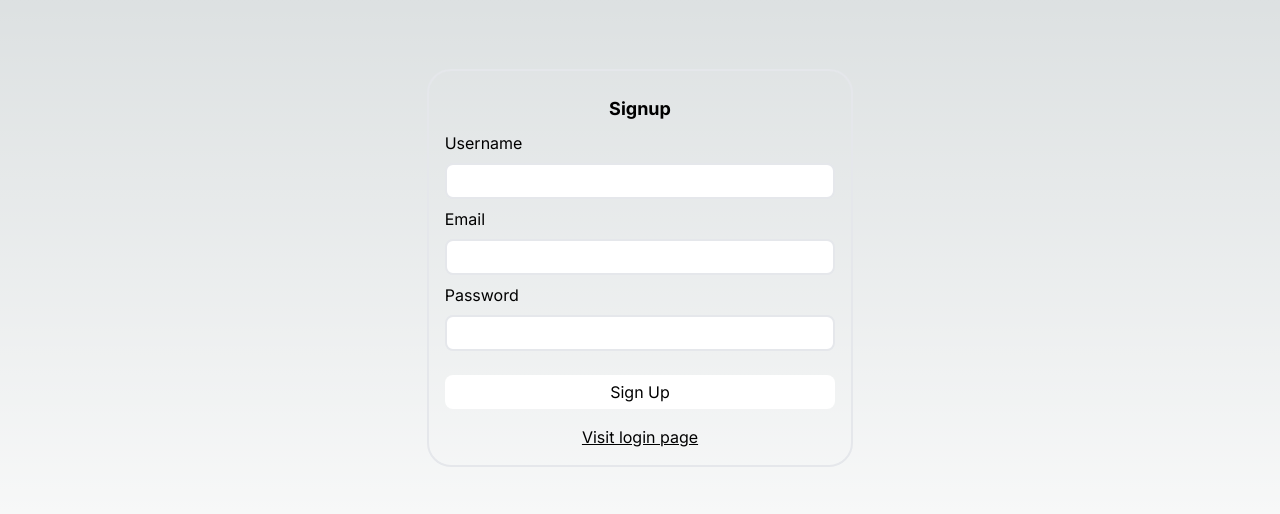
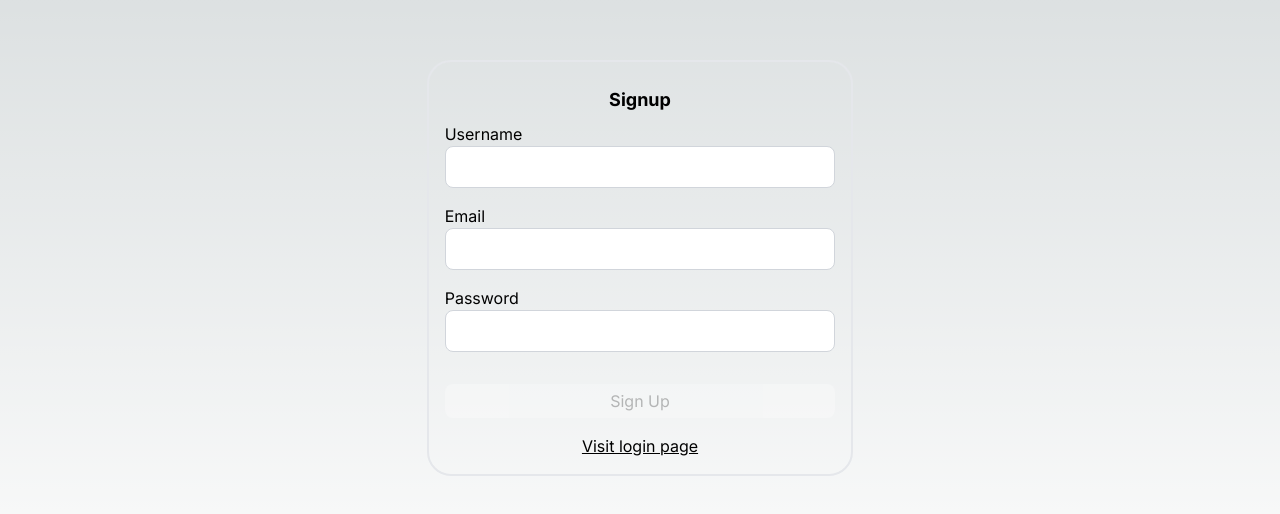
Before and after one commit to shiraznazir/first-nextjs-app, a Next.js app: page /signup in a window 1280 px wide. Shown: the part 132-646 px from the top of the page. Built offline with nearby package versions, Linux system fonts and the light colour scheme.

Commit message:
db config

```diff
--- a/package.json
+++ b/package.json
@@ -20,6 +20,7 @@
     "react-hot-toast": "^2.4.1"
   },
   "devDependencies": {
+    "@types/bcryptjs": "^2.4.6",
     "@types/node": "^20",
     "@types/react": "^18",
     "@types/react-dom": "^18",
--- a/src/app/api/users/signup/route.ts
+++ b/src/app/api/users/signup/route.ts
@@ -1,4 +1,3 @@
-import { log } from 'console';
 import { connect } from "@/app/dbConfig/dbConfig";
 import  User from "@/models/userModel";
 import { NextRequest, NextResponse } from "next/server";
--- a/src/app/dbConfig/dbConfig.ts
+++ b/src/app/dbConfig/dbConfig.ts
@@ -1,9 +1,8 @@
-import { log } from "console";
 import mongoose from "mongoose";
 
 export async function connect(){
     try {
-        mongoose.connect(process.env.MONGODB_URI!);
+        await mongoose.connect(process.env.MONGODB_URI!);
         const connection  = mongoose.connection;
 
         connection.on('connected',()=>{
--- a/src/app/signup/page.tsx
+++ b/src/app/signup/page.tsx
@@ -1,25 +1,60 @@
 "use client";
 import Link from "next/link";
-import React, { useState } from "react";
-import { Axios } from "axios";
-import { useRouter } from "next/router";
+import React, { useEffect, useState } from "react";
+import axios from "axios";
+import { useRouter } from 'next/navigation'
+import { toast } from "react-hot-toast";
 
 export default function SignupPage() {
+  const router = useRouter();
   const [user, setUser] = useState({
     email: "",
     password: "",
     username: "",
   });
+  const [btnDisable, setBtnDisable] = useState(true);
+  const [loading, setLoading] = useState(false);
 
-  const onSignUp = async () => {};
+  const onSignUp = async () => {
+    try {
+      setLoading(true);
+      setBtnDisable(true);
+      const response = await axios.post("api/users/signup", user);
+      if (response) {
+        console.log("Sign up", response.data);
+        toast.success("User created successfully");
+        setTimeout(() => {
+            router.push("/login");
+          }, 3000);
+      }
+    } catch (err: any) {
+      console.log("Sign up Failed ", err);
+      setLoading(false);
+      toast.error(err.message);
+    } finally {
+      setLoading(false);
+    }
+  };
+
+  useEffect(() => {
+    if (
+      user.email.length > 0 &&
+      user.username.length > 0 &&
+      user.password.length > 0
+    ) {
+      setBtnDisable(false);
+    } else {
+      setBtnDisable(true);
+    }
+  }, [user]);
 
   return (
     <div className="flex flex-col justify-center items-center min-h-screen">
-      <div className="w-4/12 p-4 border-2 rounded-3xl flex flex-col justify-center">
+      <div className="sm:w-8/12 md:w-6/12 lg:w-4/12 p-4 border-2 rounded-3xl flex flex-col justify-center">
         <h1 className="text-lg font-bold text-center my-2">Signup</h1>
         <label htmlFor="username">Username</label>
         <input
-          className="p-1 my-2 border-2 border-gray-200 rounded-lg text-black"
+          className="p-2 border border-gray-300 rounded-lg mb-4 focus:outline-none focus:border-gray-600 text-black"
           type="text"
           id="username"
           value={user.username}
@@ -27,7 +62,7 @@ export default function SignupPage() {
         />
         <label htmlFor="email">Email</label>
         <input
-          className="p-1 my-2 border-2 border-gray-200 rounded-lg text-black"
+          className="p-2 border border-gray-300 rounded-lg mb-4 focus:outline-none focus:border-gray-600 text-black"
           type="email"
           id="email"
           value={user.email}
@@ -35,18 +70,21 @@ export default function SignupPage() {
         />
         <label htmlFor="username">Password</label>
         <input
-          className="p-1 my-2 border-2 border-gray-200 rounded-lg text-black"
+          className="p-2 border border-gray-300 rounded-lg mb-4 focus:outline-none focus:border-gray-600 text-black"
           type="password"
           id="password"
           value={user.password}
           onChange={(e) => setUser({ ...user, password: e.target.value })}
         />
         <button
-          className="my-4 bg-white rounded-lg p-[0.3rem] text-black"
+          className={`my-4 bg-white rounded-lg p-[0.3rem] text-black ${
+            btnDisable ? "opacity-25" : "opacity-100"
+          }`}
           type="button"
           onClick={onSignUp}
+          disabled={btnDisable}
         >
-          Sign Up
+          {loading ? "loading..." : "Sign Up"}
         </button>
         <Link className="text-center underline" href="/login">
           Visit login page
```
Also changed, not shown: 1 other file (tests, documents, lock files or other folders).
